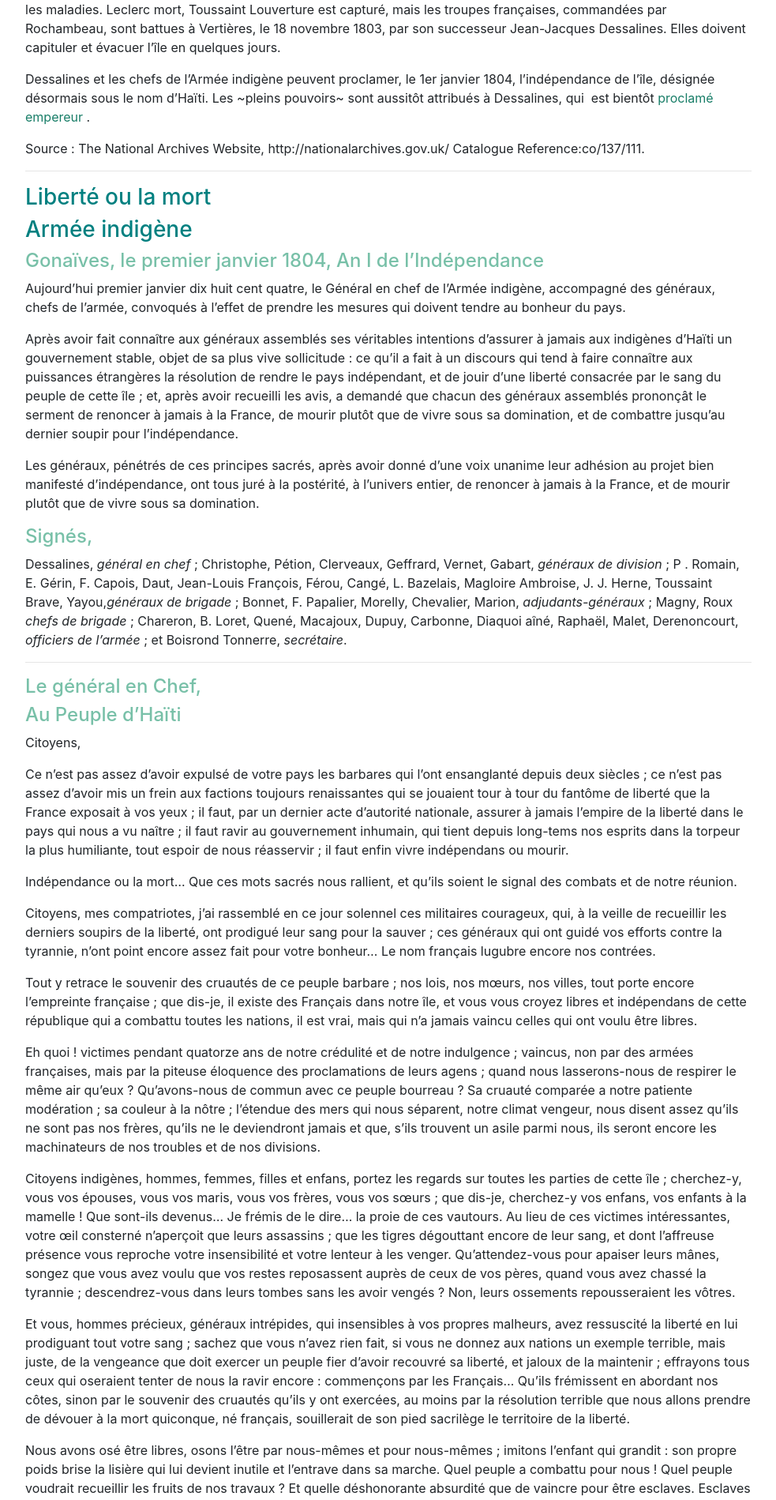
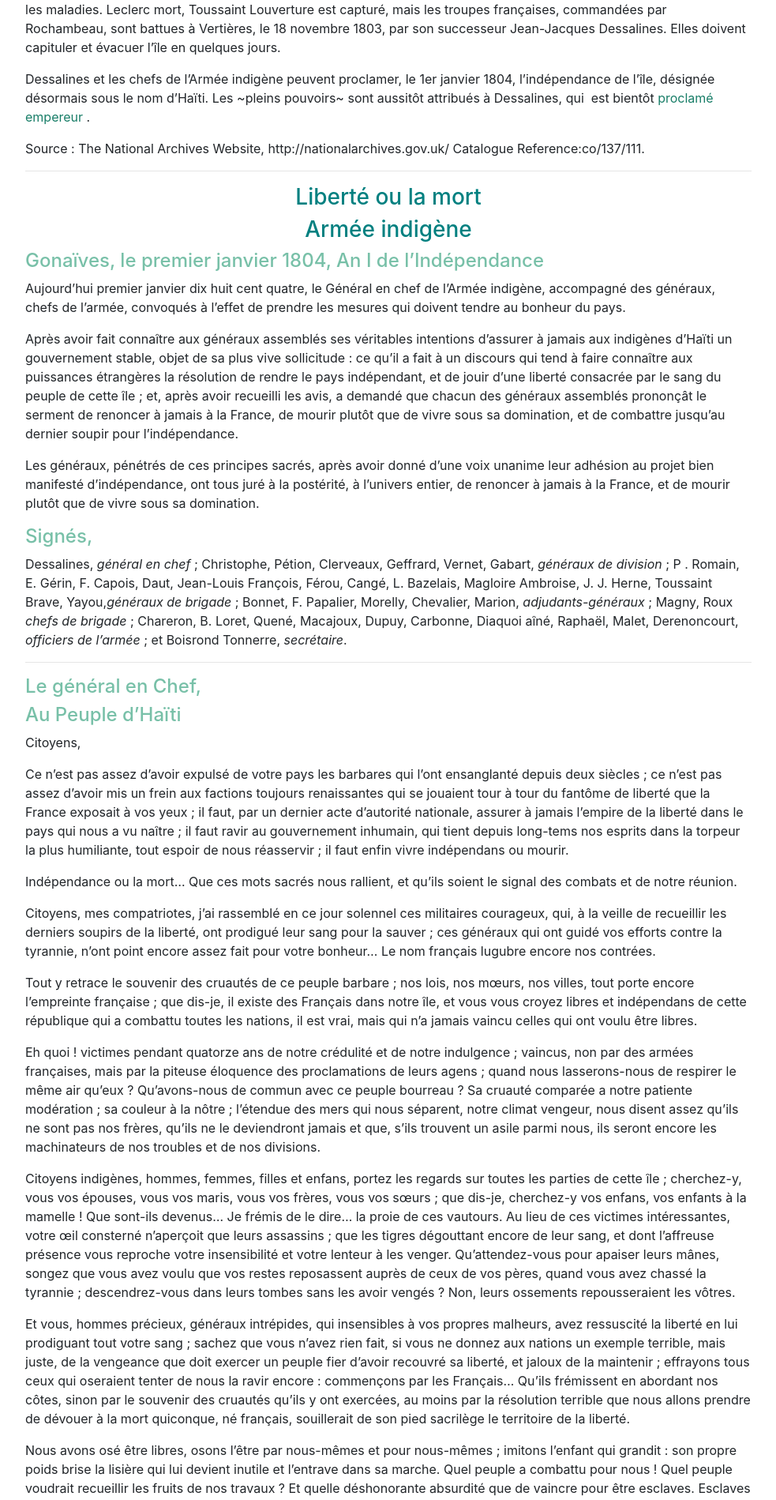
Before and after one commit to SteveWLU/fren283, a Jekyll site: the page built from texts/independance-haitienne.md, in a window 1280 px wide. Shown: the part 800-2699 px from the top of the page at 79% size, without its empty margins (148-1131 px from the left). Built offline with Jekyll 4.4.1, drawn with Linux system fonts in a browser that asks for light colours; nearby versions of some CDN libraries; some of the changed text lies outside the part shown.

Commit message:
haïti formatting

```diff
--- a/_layouts/text.html
+++ b/_layouts/text.html
@@ -11,6 +11,14 @@
 
       h4 {
         color: #78C0A8;
+      }
+
+      h3#liberté-ou-la-mort {
+        text-align: center;
+      }
+
+      h3#armée-indigène {
+        text-align: center;
       }
 
       @import url(https://fonts.googleapis.com/css?family=Open+Sans:400italic);
```
Also changed, not shown: texts/independance-haitienne.md (+2 -2 lines).
